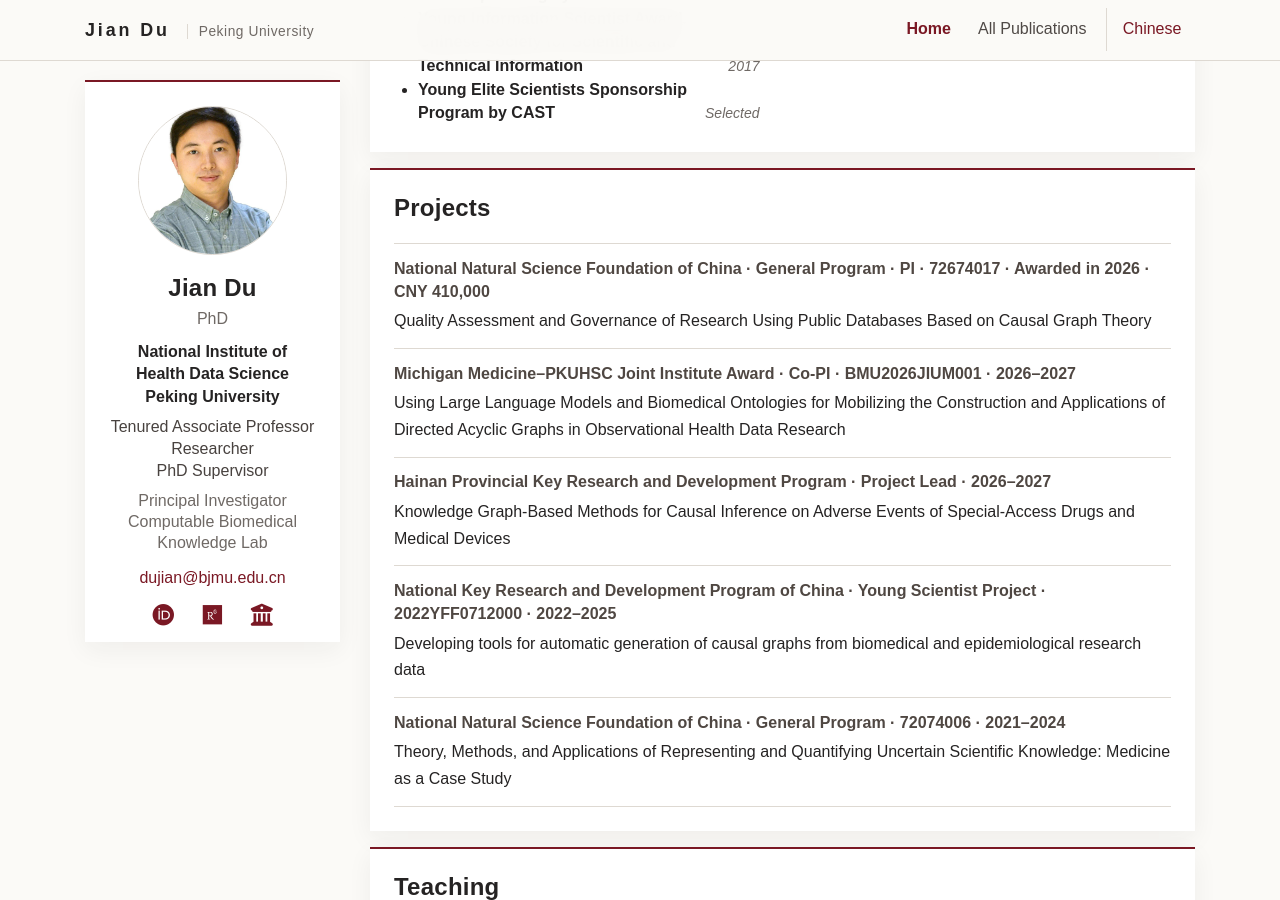
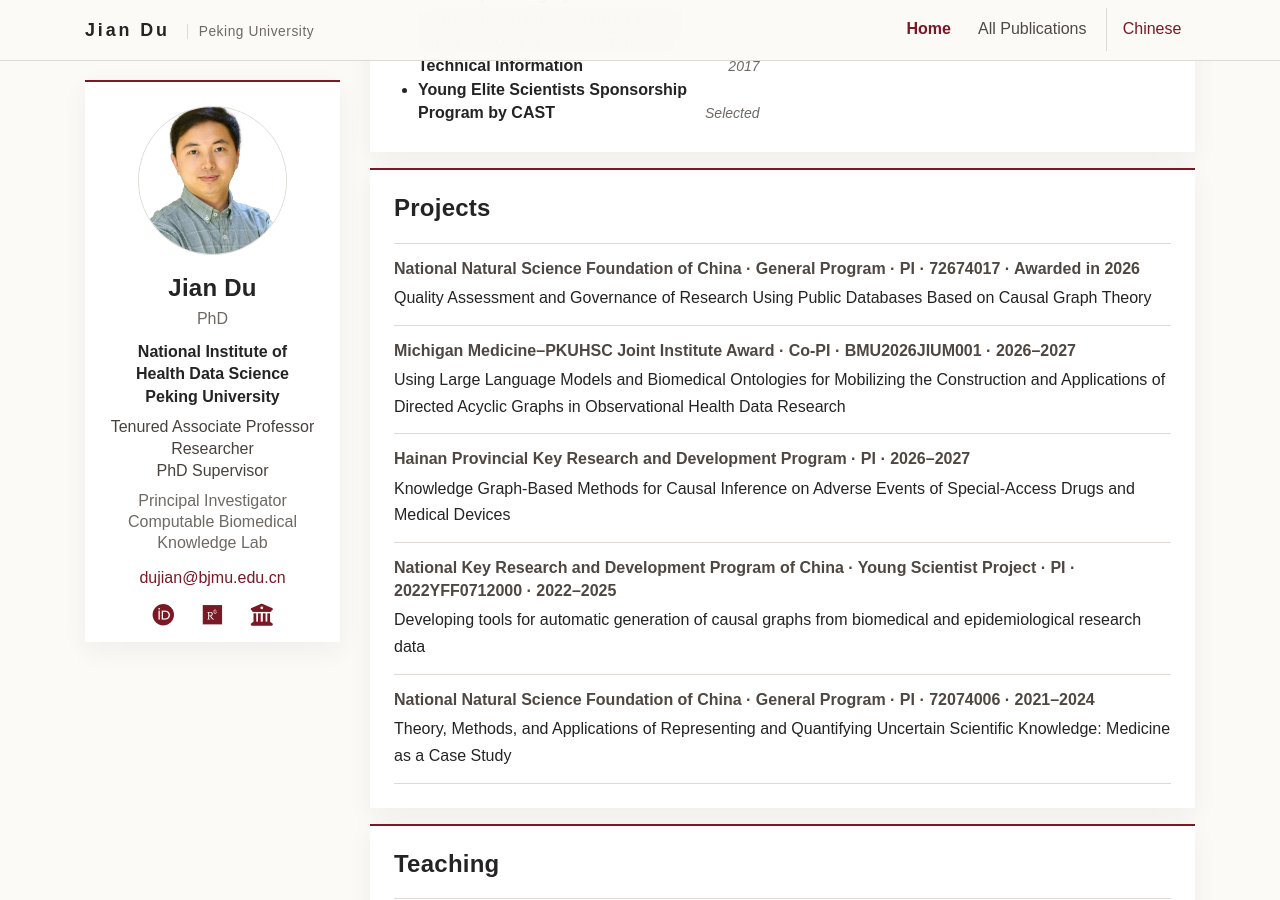
Before and after one commit to dujian-pku/dujian-pku.github.io, a Jekyll site: the page built from index.html, in a window 1280 px wide and 900 px high, scrolled down 1712 px. Built offline with Jekyll 4.4.1, drawn with Linux system fonts in a browser that asks for light colours; nearby versions of some CDN libraries; a style sheet for code colours, icons or effects is not loaded.

Commit message:
Unify project leadership labels and remove funding amount

```diff
--- a/_data/profile_en.yml
+++ b/_data/profile_en.yml
@@ -90,21 +90,20 @@ funding:
   agency: National Natural Science Foundation of China · General Program · PI
   number: "72674017"
   date: Awarded in 2026
-  amount: CNY 410,000
 - name: Using Large Language Models and Biomedical Ontologies for Mobilizing the Construction and Applications of Directed Acyclic Graphs in Observational Health Data Research
   agency: Michigan Medicine–PKUHSC Joint Institute Award · Co-PI
   number: BMU2026JIUM001
   date: 2026–2027
 - name: Knowledge Graph-Based Methods for Causal Inference on Adverse Events of Special-Access Drugs and Medical Devices
-  agency: Hainan Provincial Key Research and Development Program · Project Lead
+  agency: Hainan Provincial Key Research and Development Program · PI
   number: ""
   date: 2026–2027
 - name: Developing tools for automatic generation of causal graphs from biomedical and epidemiological research data
-  agency: National Key Research and Development Program of China · Young Scientist Project
+  agency: National Key Research and Development Program of China · Young Scientist Project · PI
   number: 2022YFF0712000
   date: 2022–2025
 - name: "Theory, Methods, and Applications of Representing and Quantifying Uncertain Scientific Knowledge: Medicine as a Case Study"
-  agency: National Natural Science Foundation of China · General Program
+  agency: National Natural Science Foundation of China · General Program · PI
   number: "72074006"
   date: 2021–2024
 
--- a/_includes/widgets/academic_card.html
+++ b/_includes/widgets/academic_card.html
@@ -7,7 +7,7 @@
                 <div class="academic-list">
                     {% for item in profile.funding %}
                     <article class="academic-item">
-                        <div class="academic-meta">{{ item.agency }}{% if item.number != "" %} · {{ item.number }}{% endif %} · {{ item.date }}{% if item.amount %} · {{ item.amount }}{% endif %}</div>
+                        <div class="academic-meta">{{ item.agency }}{% if item.number != "" %} · {{ item.number }}{% endif %} · {{ item.date }}</div>
                         <div>{{ item.name }}</div>
                     </article>
                     {% endfor %}
```
Also changed, not shown: _data/profile.yml (+3 -4 lines).
